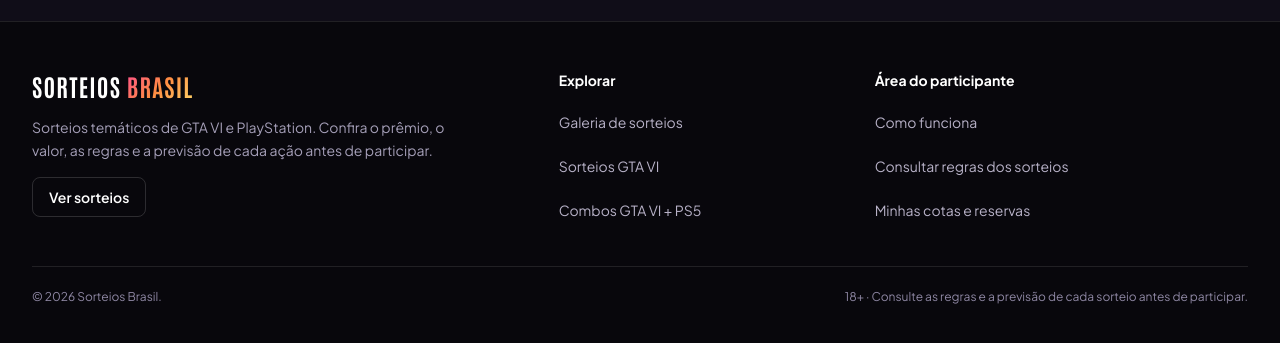
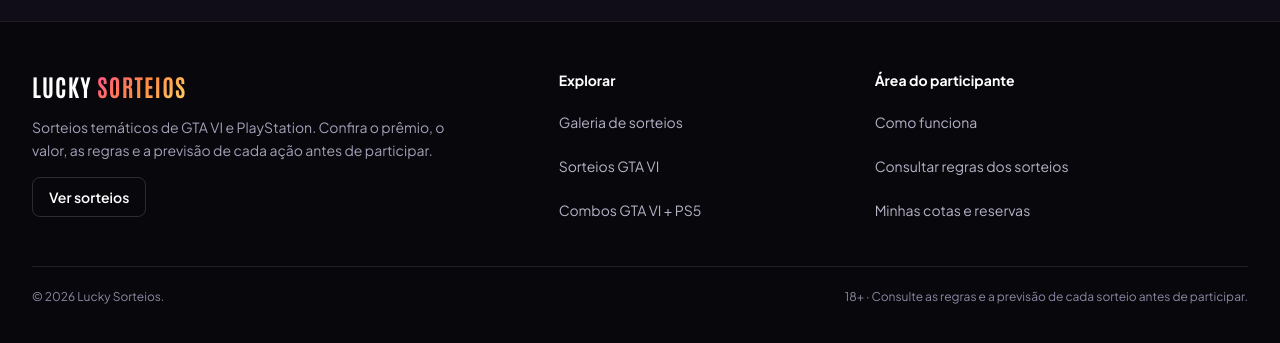
Before and after one commit to Nicollasarcanjo/sorteios-brasil, a React (Vite) app: page / in a window 1280 px wide. Shown: the part 1091-1434 px from the top of the page. Built offline with nearby package versions, Linux system fonts and the light colour scheme; no server answers.

Commit message:
feat: rebrand the raffle site as Lucky Sorteios

```diff
--- a/index.html
+++ b/index.html
@@ -8,10 +8,12 @@
     <link rel="shortcut icon" type="image/png" href="/favicon-32.png?v=3" />
     <link rel="apple-touch-icon" href="/apple-touch-icon.png?v=3" />
     <meta name="theme-color" content="#0B0A10" />
-    <title>Sorteios Brasil — Galeria Oficial GTA VI & PS5</title>
-    <meta name="description" content="Galeria oficial de sorteios inspirada em Vice City: cotas populares e grupos exclusivos para GTA VI e combos PlayStation 5." />
-    <meta property="og:title" content="Sorteios Brasil — Galeria Oficial GTA VI & PS5" />
-    <meta property="og:description" content="Galeria oficial de sorteios inspirada em Vice City: cotas populares e grupos exclusivos para GTA VI e combos PlayStation 5." />
+    <title>Lucky Sorteios — GTA VI & PlayStation 5</title>
+    <meta name="application-name" content="Lucky Sorteios" />
+    <meta name="description" content="Sorteios temáticos de GTA VI e PlayStation 5. Confira prêmios, valores e regras de cada ação." />
+    <meta property="og:site_name" content="Lucky Sorteios" />
+    <meta property="og:title" content="Lucky Sorteios — GTA VI & PlayStation 5" />
+    <meta property="og:description" content="Sorteios temáticos de GTA VI e PlayStation 5. Confira prêmios, valores e regras de cada ação." />
     <meta property="og:type" content="website" />
     <meta name="twitter:card" content="summary_large_image" />
     <link rel="preconnect" href="https://fonts.googleapis.com" />
--- a/metadata.json
+++ b/metadata.json
@@ -1,6 +1,6 @@
 {
-  "name": "Sorteios Brasil",
-  "description": "Galeria oficial de sorteios inspirada em Vice City: cotas populares e grupos exclusivos para GTA VI e combos PlayStation 5.",
+  "name": "Lucky Sorteios",
+  "description": "Sorteios temáticos de GTA VI e PlayStation 5. Confira prêmios, valores e regras de cada ação.",
   "requestFramePermissions": [],
   "majorCapabilities": ["MAJOR_CAPABILITY_SERVER_SIDE_GEMINI_API"]
 }
--- a/src/components/AdminDashboard.tsx
+++ b/src/components/AdminDashboard.tsx
@@ -1190,7 +1190,7 @@ export function AdminDashboard({onBackToSite, onCatalogChanged}: AdminDashboardP
               onClick={onBackToSite}
               className="hover:text-white"
             >
-              Sorteios Brasil
+              Lucky Sorteios
             </button>
             <span aria-hidden="true">/</span>
             <span className="text-[#FF7EB3]">Painel Administrativo</span>
--- a/src/components/Footer.tsx
+++ b/src/components/Footer.tsx
@@ -39,7 +39,7 @@ export function Footer({
               onClick={onNavigateHome}
               className="font-display text-2xl font-bold tracking-wider text-white focus-visible:outline-none focus-visible:ring-2 focus-visible:ring-[#7FE5D7]"
             >
-              SORTEIOS <span className="vice-sunset-text">BRASIL</span>
+              LUCKY <span className="vice-sunset-text">SORTEIOS</span>
             </button>
             <p className="mt-3 max-w-md text-sm leading-relaxed text-[#A59FB8]">
               Sorteios temáticos de GTA VI e PlayStation. Confira o prêmio, o valor, as regras e a previsão de cada ação antes de participar.
@@ -105,7 +105,7 @@ export function Footer({
         </div>
 
         <div className="mt-9 flex flex-col gap-2 border-t border-white/10 pt-5 text-xs leading-relaxed text-[#8E87A3] sm:flex-row sm:items-center sm:justify-between">
-          <span>© {new Date().getFullYear()} Sorteios Brasil.</span>
+          <span>© {new Date().getFullYear()} Lucky Sorteios.</span>
           <span>18+ · Consulte as regras e a previsão de cada sorteio antes de participar.</span>
         </div>
       </div>
--- a/src/components/Header.tsx
+++ b/src/components/Header.tsx
@@ -25,7 +25,7 @@ export function Header({
           onClick={onNavigateHome}
           className="font-display text-2xl font-bold tracking-wider text-white whitespace-nowrap shrink-0 transition-opacity hover:opacity-85 focus-visible:outline-none focus-visible:ring-2 focus-visible:ring-[#FF4E8E]"
         >
-          SORTEIOS <span className="vice-sunset-text">BRASIL</span>
+          LUCKY <span className="vice-sunset-text">SORTEIOS</span>
         </button>
 
         <nav
--- a/src/components/RaffleDetailPage.tsx
+++ b/src/components/RaffleDetailPage.tsx
@@ -120,7 +120,7 @@ export function RaffleDetailPage({
       if (data.valid && data.code) {
         setAppliedReferral({
           code: data.code,
-          promoterLabel: data.promoterLabel || 'Parceiro Sorteios Brasil',
+          promoterLabel: data.promoterLabel || 'Parceiro Lucky Sorteios',
         });
         setReferralInput(data.code);
         setReferralStatus({
```
